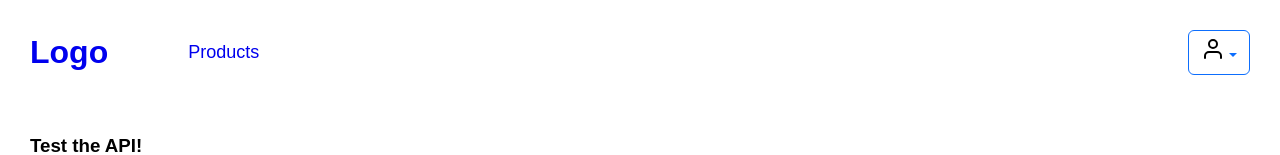
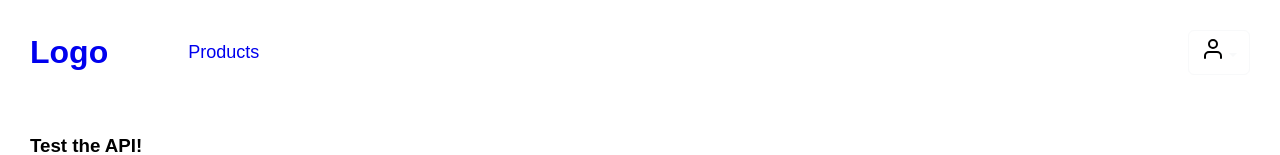
Before and after one commit to tonyelison/shop-react, a React (Vite) app: page / in a window 1280 px wide. Shown: the top 155 px of the page. Built offline with nearby package versions, Linux system fonts and the light colour scheme; no server answers; a web font is replaced by a local one.

Commit message:
Use outline-light variant for avatar dropdown

```diff
--- a/src/components/Header.jsx
+++ b/src/components/Header.jsx
@@ -15,8 +15,8 @@ const Header = () => {
             <Link to="/products">Products</Link>
           </li>
           <li className="flex-right">
-            <Dropdown id="avatar-dropdown" variant="outline-primary">
-              <Dropdown.Toggle variant="outline-primary">
+            <Dropdown id="avatar-dropdown">
+              <Dropdown.Toggle variant="outline-light">
                 <img src="./src/assets/user.svg"></img>
               </Dropdown.Toggle>
               <DropdownMenu>
```
